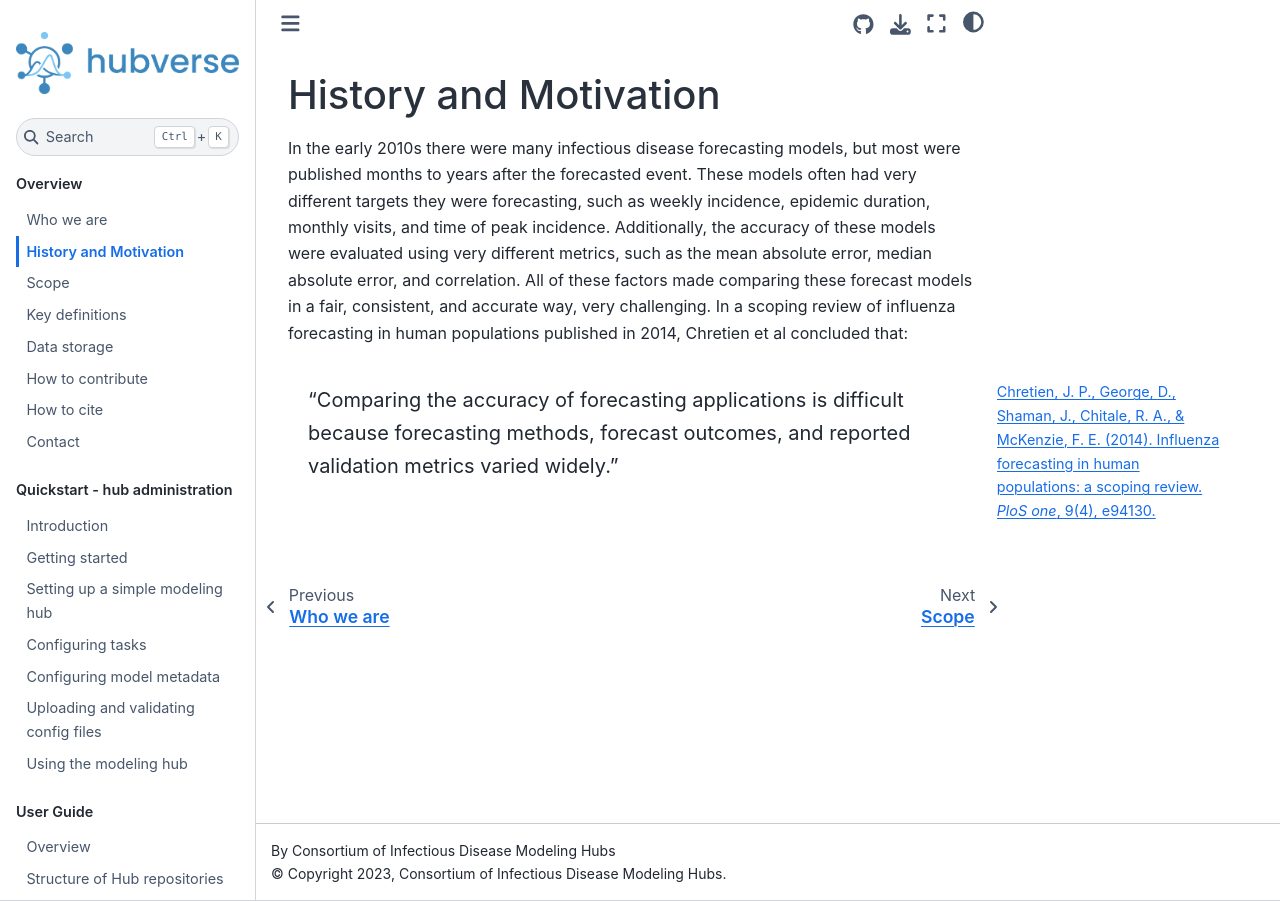
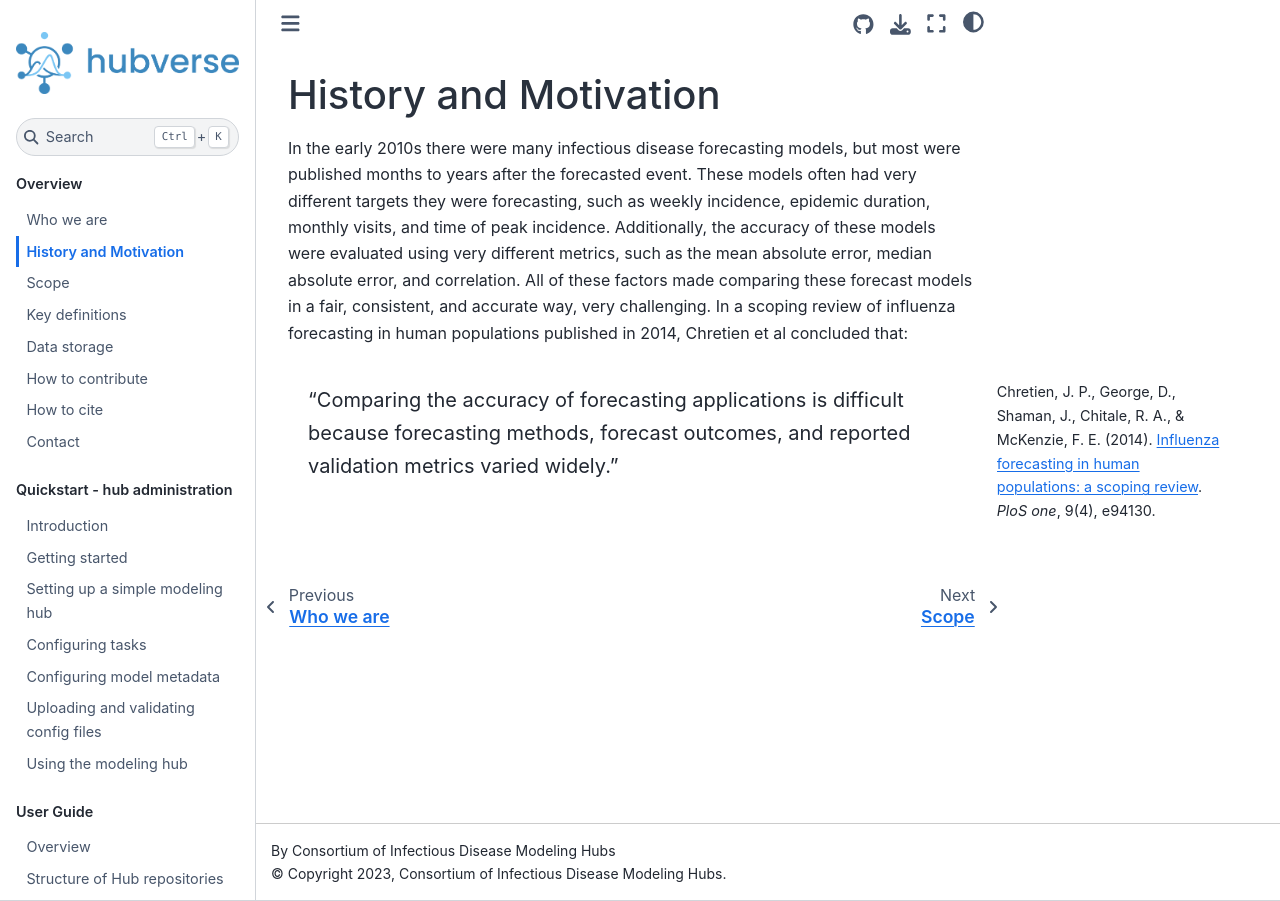
Before and after one commit to hubverse-org/hubDocs, a Sphinx documentation site: the page built from docs/source/overview/history.md, in a window 1280 px wide. Built offline with Sphinx 7.4.7 and the Sphinx Book theme 1.1.4, drawn with Linux system fonts in a browser that asks for light colours.

Commit message:
citation edit

````diff
--- a/docs/source/overview/history.md
+++ b/docs/source/overview/history.md
@@ -3,8 +3,9 @@
 In the early 2010s there were many infectious disease forecasting models, but most were published months to years after the forecasted event. These models often had very different targets they were forecasting, such as weekly incidence, epidemic duration, monthly visits, and time of peak incidence. Additionally, the accuracy of these models were evaluated using very different metrics, such as the mean absolute error, median absolute error, and correlation. All of these factors made comparing these forecast models in a fair, consistent, and accurate way, very challenging. In a scoping review of influenza forecasting in human populations published in 2014, Chretien et al concluded that:
 
 ```{margin}
-[Chretien, J. P., George, D., Shaman, J., Chitale, R. A., & McKenzie, F. E. (2014). Influenza forecasting in human populations: a scoping review. *PloS one*, 9(4), e94130.](https://pubmed.ncbi.nlm.nih.gov/24714027/)
+Chretien, J. P., George, D., Shaman, J., Chitale, R. A., & McKenzie, F. E. (2014). [Influenza forecasting in human populations: a scoping review](https://pubmed.ncbi.nlm.nih.gov/24714027/). *PloS one*, 9(4), e94130.
 ```
+
 ```{epigraph}
 "Comparing the accuracy of forecasting applications is difficult because forecasting methods, forecast outcomes, and reported validation metrics varied widely."
 ```
````
